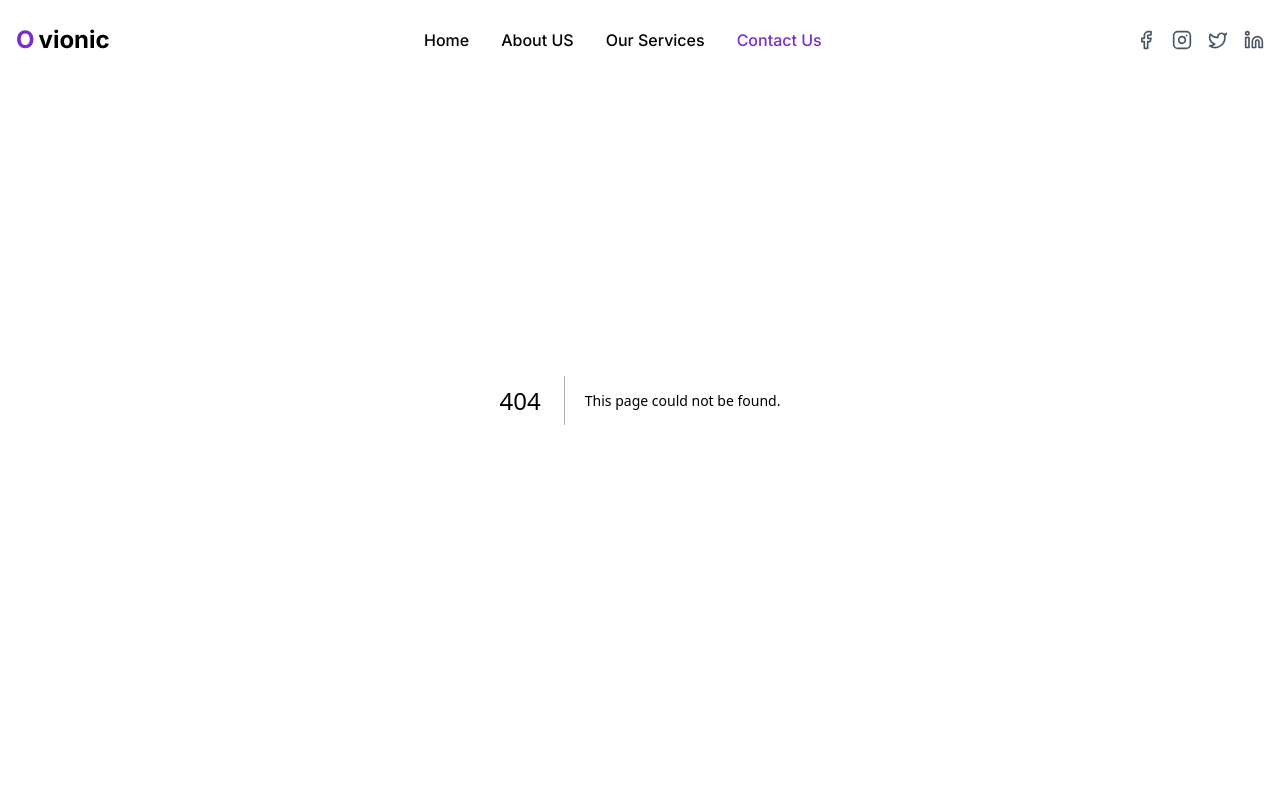
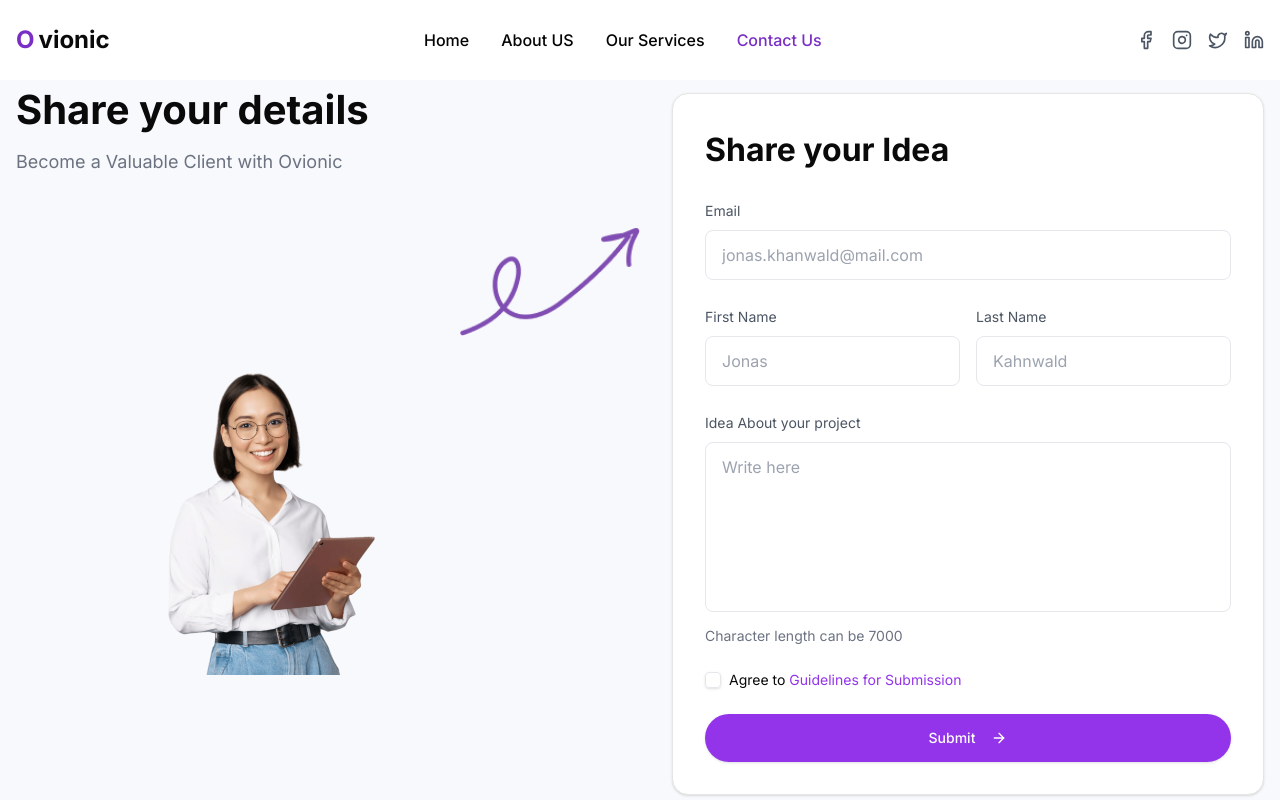
Before and after one commit to Junaid083/ovionic-agency, a Next.js app: page /contact in a window 1280 px wide. Before the commit this address had no page. Shown: the top 800 px of the page. Built offline with nearby package versions, Linux system fonts and the light colour scheme.

Commit message:
ADDED: contact us page added

```diff
--- /dev/null
+++ b/src/app/contact/layout.tsx
@@ -0,0 +1,14 @@
+import type { Metadata } from 'next'
+
+export const metadata: Metadata = {
+  title: 'Contact Us | Ovionic Agency',
+  description: 'Get in touch with Ovionic Agency to discuss your project ideas and requirements.',
+}
+
+export default function ContactLayout({
+  children,
+}: {
+  children: React.ReactNode
+}) {
+  return children
+}
--- /dev/null
+++ b/src/app/contact/page.tsx
@@ -0,0 +1,122 @@
+"use client";
+
+import Image from "next/image";
+import Link from "next/link";
+import { ArrowRight } from "lucide-react";
+import { Card } from "@/components/ui/card";
+import { Button } from "@/components/ui/button";
+import { Checkbox } from "@/components/ui/checkbox";
+
+export default function ContactPage() {
+  return (
+    <div className="relative min-h-screen bg-[#F8F9FC] flex items-center py-20">
+      <div className="max-w-7xl mx-auto grid lg:grid-cols-2 gap-8 lg:gap-16 items-center px-4">
+        {/* Left Section */}
+        <div className="relative">
+          <div className="relative z-10">
+            <h1 className="text-[40px] font-bold mb-2">Share your details</h1>
+            <p className="text-gray-500 text-lg mb-8">
+              Become a Valuable Client with Ovionic
+            </p>
+          </div>
+
+          {/* Image Container with Absolute Positioning */}
+          <div className="relative hidden lg:block">
+            {/* Model Image */}
+            <div className="relative w-[500px] h-[600px]">
+              <Image
+                src="/images/contact/model.png"
+                alt="Contact representative"
+                fill
+                className="object-contain object-left"
+                priority
+              />
+            </div>
+
+            {/* Arrow Image - Positioned absolutely relative to the container */}
+            <div className="absolute top-0 right-0 w-[180px] h-[180px] transform translate-x-8 -translate-y-4">
+              <Image
+                src="/images/contact/arrow.png"
+                alt="Decorative arrow"
+                fill
+                className="object-contain"
+              />
+            </div>
+          </div>
+        </div>
+
+        {/* Right Section */}
+        <div>
+          <Card className="p-8 rounded-2xl">
+            <form className="space-y-6">
+              <h2 className="text-[32px] font-bold">Share your Idea</h2>
+
+              <div className="space-y-2">
+                <label className="text-sm text-gray-600">Email</label>
+                <input
+                  type="email"
+                  placeholder="jonas.khanwald@mail.com"
+                  className="w-full px-4 py-3 rounded-lg border border-gray-200 focus:outline-none focus:ring-2 focus:ring-purple-500/20"
+                />
+              </div>
+
+              <div className="grid grid-cols-2 gap-4">
+                <div className="space-y-2">
+                  <label className="text-sm text-gray-600">First Name</label>
+                  <input
+                    type="text"
+                    placeholder="Jonas"
+                    className="w-full px-4 py-3 rounded-lg border border-gray-200 focus:outline-none focus:ring-2 focus:ring-purple-500/20"
+                  />
+                </div>
+                <div className="space-y-2">
+                  <label className="text-sm text-gray-600">Last Name</label>
+                  <input
+                    type="text"
+                    placeholder="Kahnwald"
+                    className="w-full px-4 py-3 rounded-lg border border-gray-200 focus:outline-none focus:ring-2 focus:ring-purple-500/20"
+                  />
+                </div>
+              </div>
+
+              <div className="space-y-2">
+                <label className="text-sm text-gray-600">
+                  Idea About your project
+                </label>
+                <textarea
+                  placeholder="Write here"
+                  rows={6}
+                  className="w-full px-4 py-3 rounded-lg border border-gray-200 focus:outline-none focus:ring-2 focus:ring-purple-500/20 resize-none"
+                ></textarea>
+                <p className="text-sm text-gray-500">
+                  Character length can be 7000
+                </p>
+              </div>
+
+              <div className="flex items-center gap-2">
+                <Checkbox
+                  id="guidelines"
+                  className="rounded border-gray-200 data-[state=checked]:bg-purple-600 data-[state=checked]:border-purple-600"
+                />
+                <label htmlFor="guidelines" className="text-sm">
+                  Agree to{" "}
+                  <Link
+                    href="#"
+                    className="text-purple-600 hover:text-purple-700"
+                  >
+                    Guidelines for Submission
+                  </Link>
+                </label>
+              </div>
+
+              <Button className="w-full bg-purple-600 hover:bg-purple-700 text-white rounded-full h-12">
+                Submit
+                <ArrowRight className="ml-2 h-5 w-5" />
+              </Button>
+            </form>
+          </Card>
+        </div>
+      </div>
+    </div>
+  );
+}
```
